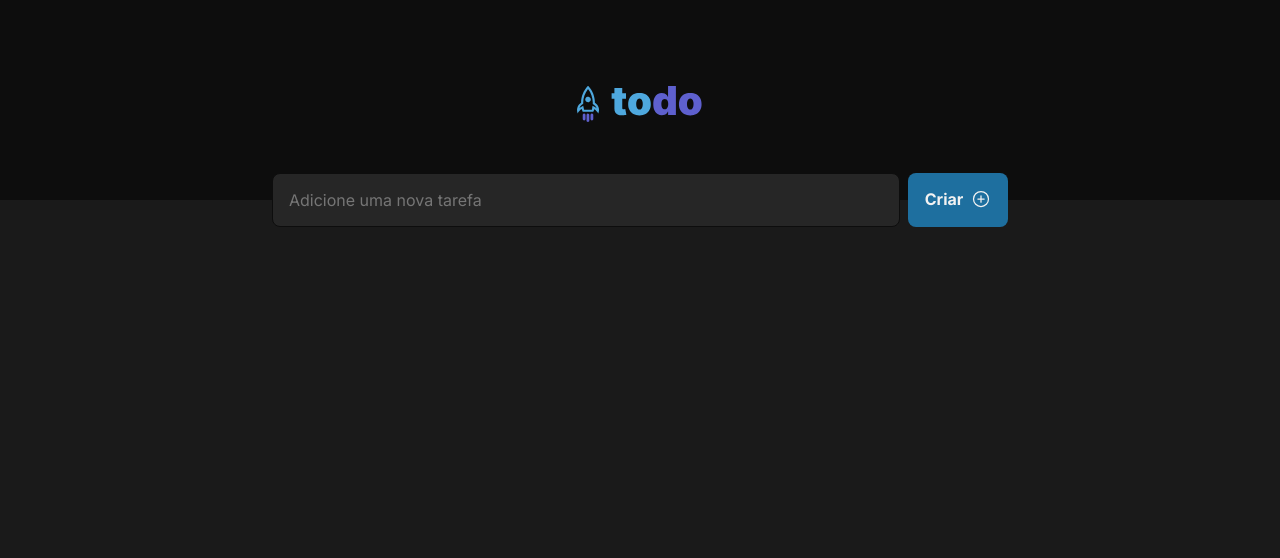
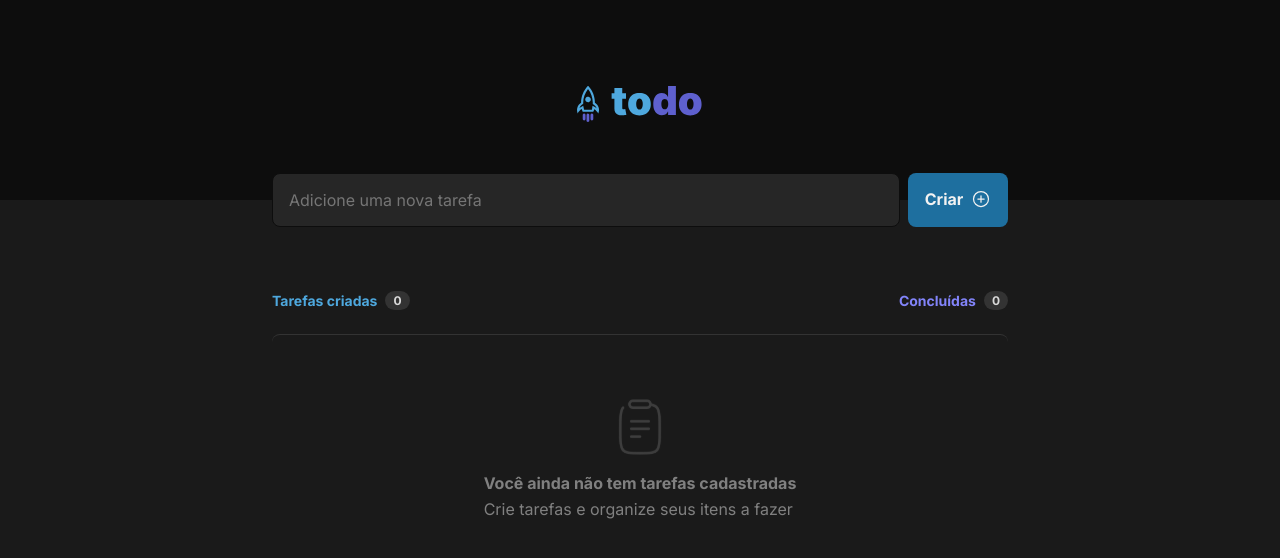
Before and after one commit to LUKASRIB15/to-do, a React (Vite) app: page / in a window 1280 px wide. Shown: the top 558 px of the page. Built offline with nearby package versions, Linux system fonts and the light colour scheme.

Commit message:
Desenvolvendo container onde serão guardada as listas

```diff
--- a/src/App.tsx
+++ b/src/App.tsx
@@ -3,6 +3,7 @@ import { Header } from './components/Header'
 import styles from "./App.module.css"
 import './global.css'
 import { Search } from './components/Search'
+import { ListTasks } from './components/ListTasks'
 
 export function App() {
   return (
@@ -10,6 +11,7 @@ export function App() {
       <Header/>
       <div className={styles.wrapper}>
         <Search/>
+        <ListTasks/>
       </div>
     </>
   )
--- /dev/null
+++ b/src/components/ListTasks.module.css
@@ -0,0 +1,53 @@
+.listTasks{
+  margin-top: 4rem;
+}
+
+.header{
+  display: flex;
+  align-items: center;
+  justify-content: space-between;
+}
+
+.header div{
+  display: flex;
+  align-items: center;
+  gap: 0.5rem;
+}
+
+.header strong{
+  font-size: 0.875rem;
+}
+
+.header span{
+  background-color: var(--gray-400);
+  color: var(--gray-200);
+  padding: 0.125rem 0.5rem;
+  border-radius: 999px;
+  font-size: 0.75rem;
+  font-weight: bold;
+}
+
+.header div:nth-child(1) strong{
+  color: var(--blue);
+}
+
+.header div:nth-child(2) strong{
+  color: var(--purple);
+}
+
+/* Content Main List */
+.listContent{
+  margin-top: 1.5rem;
+  border-top: 1px solid var(--gray-400);
+  border-radius: 8px;
+  padding: 4rem 1.5rem;
+  display: flex;
+  flex-direction: column;
+  gap: 1rem;
+  align-items: center;
+  justify-content: center;
+}
+
+.listContent div{
+  line-height: 1.6;
+}
--- /dev/null
+++ b/src/components/ListTasks.tsx
@@ -0,0 +1,26 @@
+import styles from "./ListTasks.module.css"
+import Clipboard from "../assets/clipboard.svg";
+
+export function ListTasks(){
+  return(
+    <main className={styles.listTasks}>
+      <header className={styles.header}>
+        <div>
+          <strong>Tarefas criadas</strong>
+          <span>0</span>
+        </div>
+        <div>
+          <strong>Concluídas</strong>
+          <span>0</span>
+        </div>
+      </header>
+      <main className={styles.listContent}>
+        <img src={Clipboard} alt="ícone de Clipboard"/>
+        <div>
+          <strong>Você ainda não tem tarefas cadastradas</strong>
+          <p>Crie tarefas e organize seus itens a fazer</p>
+        </div>
+      </main>
+    </main>
+  )
+}
```
Also changed, not shown: src/assets/clipboard.svg (added).
